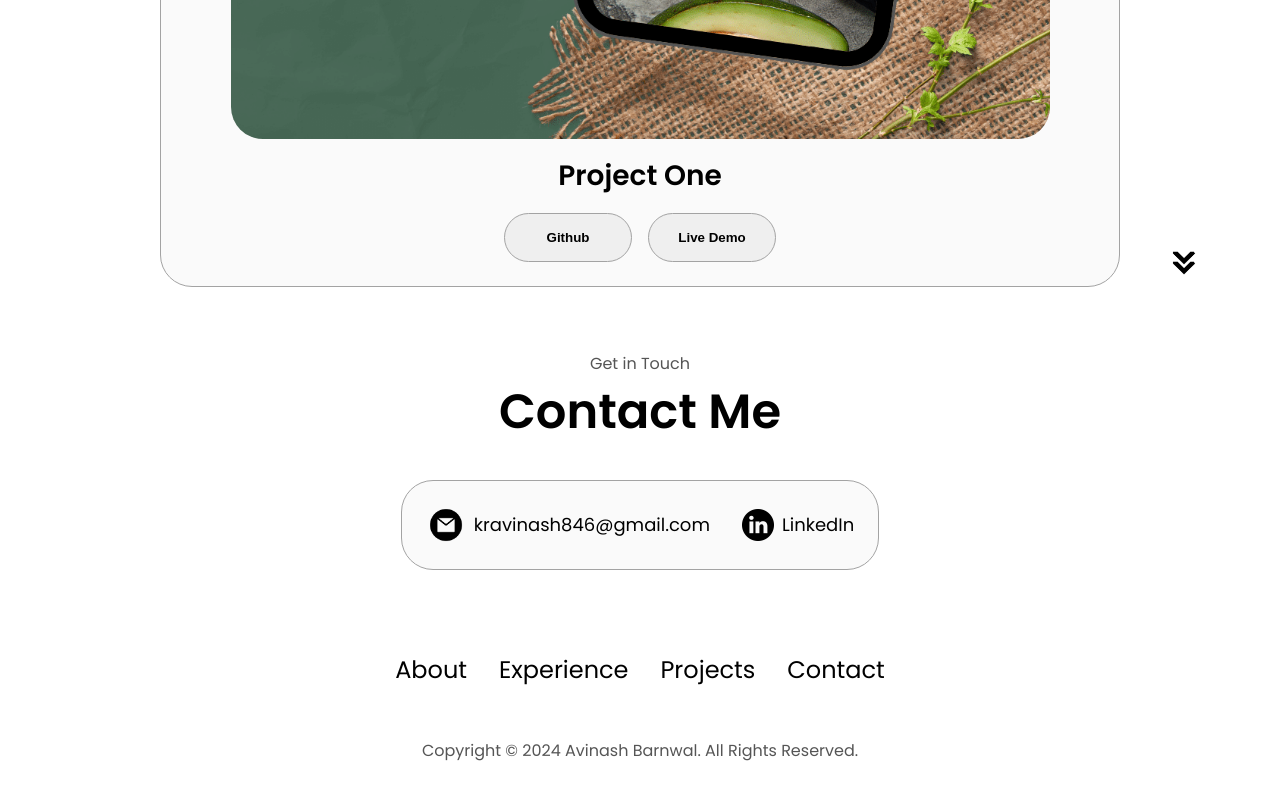
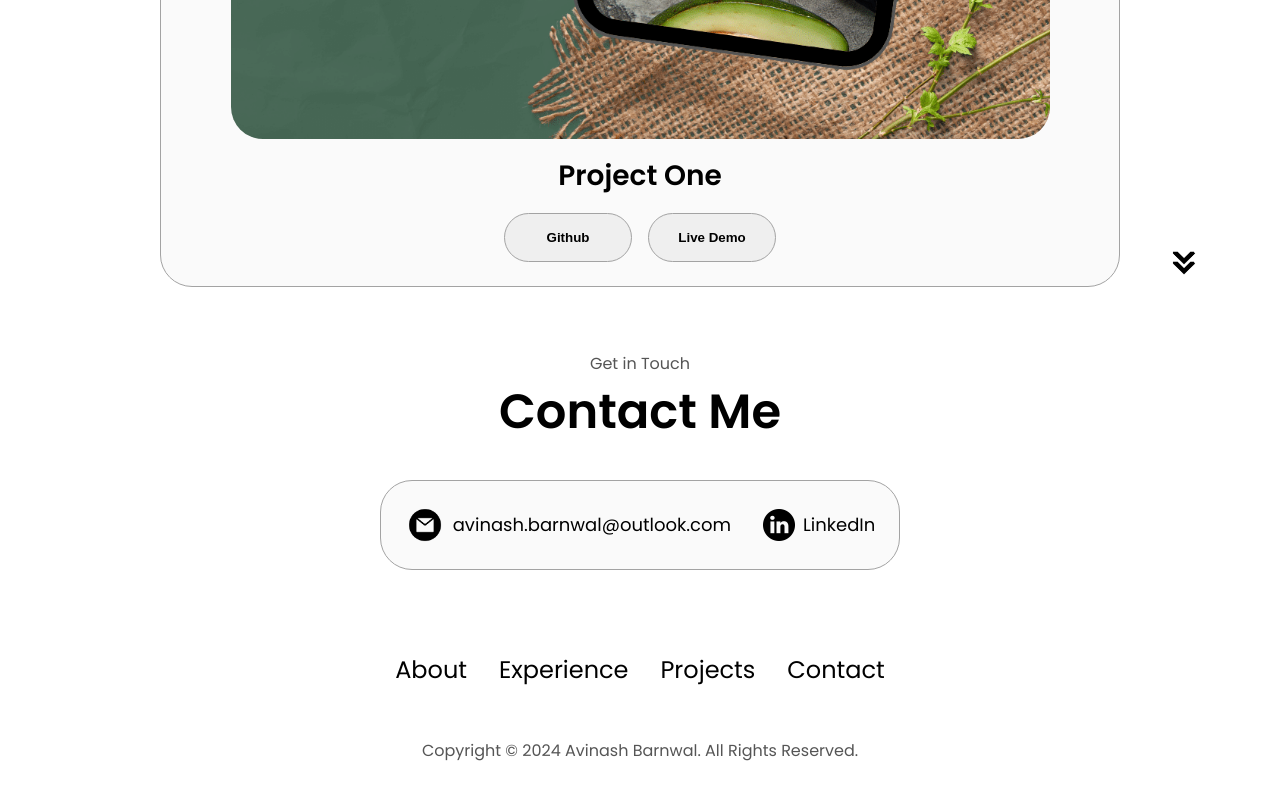
Before and after one commit to sTarAvinash/my_first_portfolio, a plain HTML site: page index.html in a window 1280 px wide. Shown: the part 3876-4676 px from the top of the page. Drawn offline with Linux system fonts and the light colour scheme.

Commit message:
Update index.html
Mail Update

```diff
--- a/index.html
+++ b/index.html
@@ -250,7 +250,7 @@
         <div class="contact-info-upper-container">
             <div class="contact-info-container">
                 <img src="./assets/email.png" alt="Email icon" class="icon contact-icon email-icon" />
-                <p><a href="mailto:kravinash846@gmail.com">kravinash846@gmail.com</a></p>
+                <p><a href="mailto:kravinash846@gmail.com">avinash.barnwal@outlook.com</a></p>
             </div>
             <div class="contact-info-container">
                 <img src="./assets/linkedin.png" alt="Linkedin icon" class="icon contact-icon" />
```
